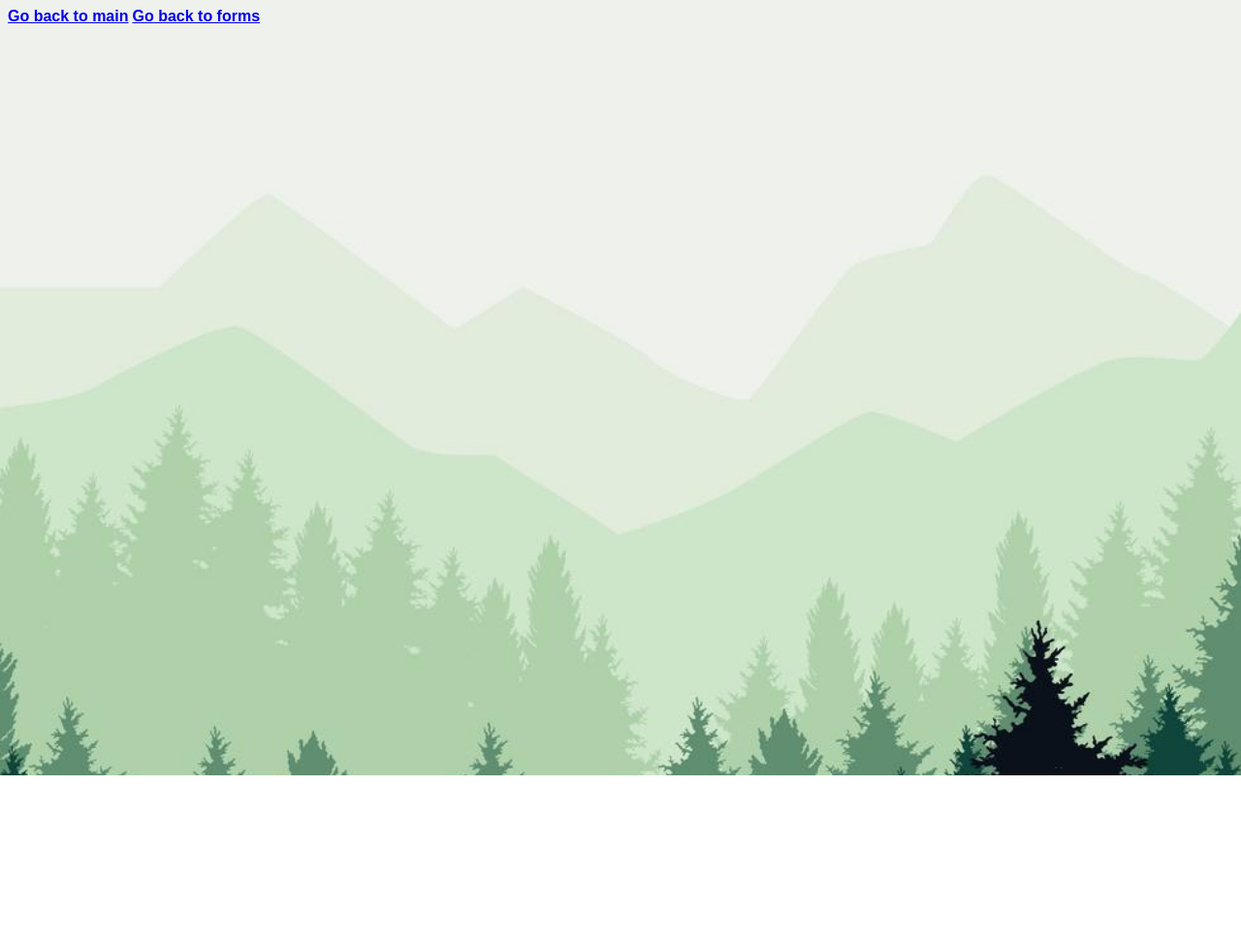
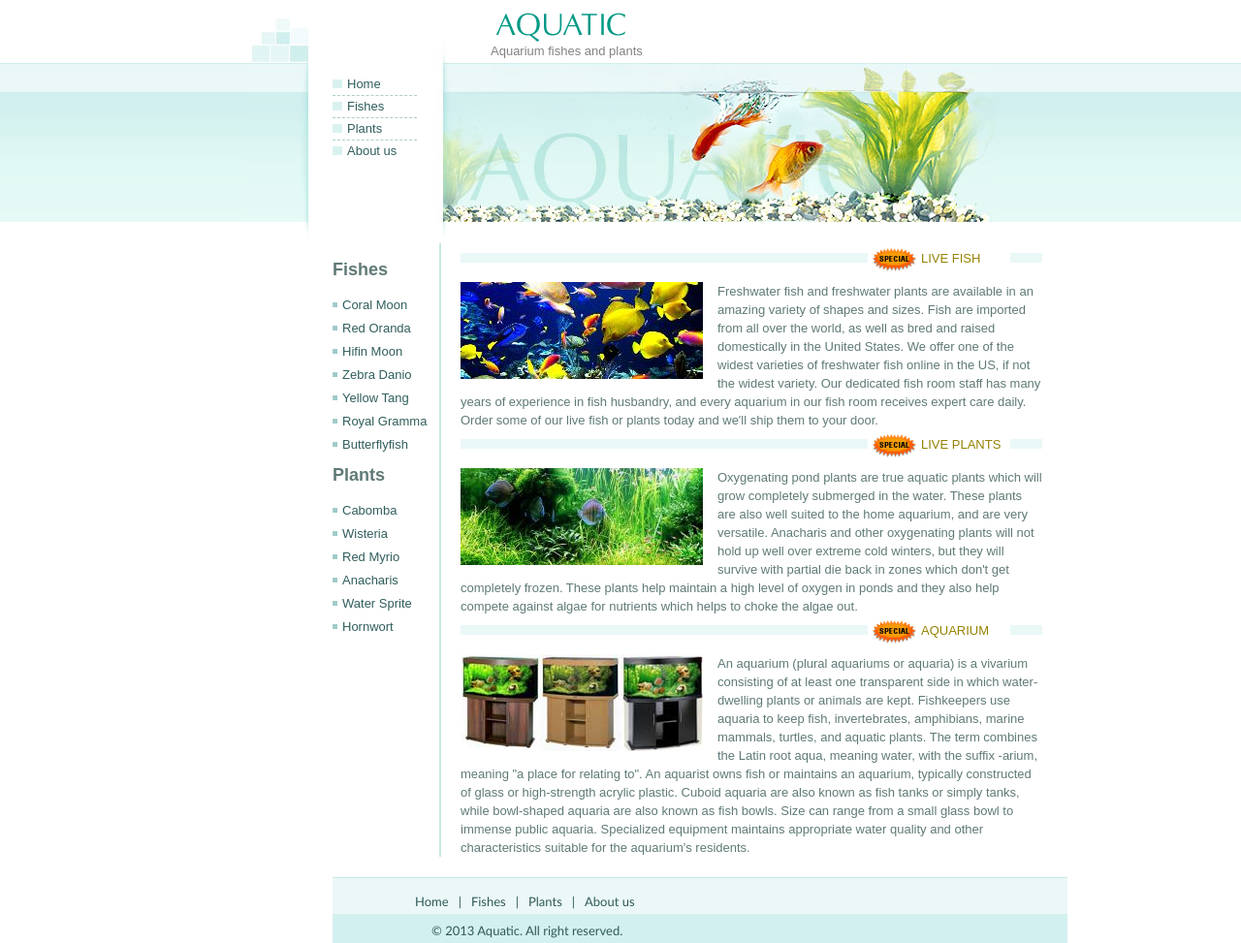
Before and after one commit to bondarukoleh/html_css_playground, a plain HTML site: page pages/site_page.html in a window 1280 px wide. Shown: the whole page at 97% size. Before the commit the page ends 800 px from the top, so only its background shows below. Drawn offline with Linux system fonts and the light colour scheme.

Commit message:
home page of random site added

```diff
--- /dev/null
+++ b/css/aquatic.css
@@ -0,0 +1,213 @@
+* {
+  margin: 0px;
+  padding: 0px;
+}
+
+body {
+  padding: 0px;
+  margin: 0px;
+  background: url(../imgs/aquaticImg/main-bg.gif) 0 0 repeat-x #fff;
+  color: #5F7A77;
+  font: 13px/19px Arial, Helvetica, sans-serif;
+}
+
+#topPan {
+  width: 778px;
+  height: 65px;
+  background: url(../imgs/aquaticImg/topbg.jpg) 0 0 no-repeat #fff;
+  color: #828282;
+  position: relative;
+  margin: 0 auto;
+}
+
+#topPan img.logo {
+  width: 136px;
+  height: 31px;
+  border: 0;
+  top: 12px;
+  left: 260px;
+  position: absolute;
+}
+
+#topPan p.caption {
+  width: 180px;
+  background: #fff;
+  top: 43px;
+  left: 255px;
+  position: absolute;
+}
+
+#headerPan {
+  width: 686px;
+  height: 153px;
+  background: url(../imgs/aquaticImg/header.jpg) 0 0 no-repeat;
+  position: relative;
+  margin: 0 auto;
+  padding: 11px 0 0 92px;
+}
+
+ul {
+  list-style-type: none;
+}
+
+#headerPan ul.leftMenu {
+  width: 87px;
+}
+
+#headerPan ul.leftMenu li {
+  width: 87px;
+  height: 22px;
+  border-bottom: 1px dashed #AECCCA;
+}
+
+#headerPan ul.leftMenu li a {
+  width: 72px;
+  height: 22px;
+  background: url(../imgs/aquaticImg/bullet-normal.gif) 0 6px no-repeat #fff;
+  display: block;
+  color: #305E5C;
+  line-height: 22px;
+  text-decoration: none;
+  padding: 0 0 0 15px;
+}
+
+#headerPan ul.leftMenu li a:hover {
+  background: url(../imgs/aquaticImg/bullet-hover.gif) 0 6px no-repeat #fff;
+}
+
+#headerPan ul.leftMenu li.clients {
+  border-bottom: none;
+}
+
+#bodyPan {
+  width: 686px;
+  position: relative;
+  margin: 0 auto;
+  background: url(../imgs/aquaticImg/bodybg.gif) 0 0 no-repeat;
+  padding: 22px 0 0 92px;
+}
+
+#leftPan {
+  width: 114px;
+  float: left;
+}
+
+#leftPan h2 {
+  width: 114px;
+  height: 34px;
+  background: #fff;
+  color: #5F7A77;
+  font-size: 18px;
+  line-height: 34px;
+  padding: 10px 0 0 0;
+}
+
+#leftPan ul {
+  width: 114px;
+}
+
+#leftPan ul li {
+  height: 24px;
+}
+
+#leftPan ul li a {
+  text-decoration: none;
+  color: #305E5C;
+  background: url(../imgs/aquaticImg/bullet2-normal.gif) 0px 17px no-repeat #fff;
+  display: block;
+  padding: 10px 0 0 10px;
+}
+
+#leftPan ul li a:hover {
+  background: url(../imgs/aquaticImg/bullet2-hover.gif) 0px 17px no-repeat #fff;
+}
+
+.justify {
+  width: 600px;
+}
+
+p.justify img {
+  margin-right: 15px;
+  float: left;
+}
+
+#rightPan {
+  width: 510px;
+  border-left: 2px solid #C8E8E2;
+  margin: 0 0 0 110px;
+  position: relative;
+  padding: 0 30px 0 20px;
+}
+
+.more {
+  width: 600px;
+  height: 25px;
+  float: none;
+  background: url(../imgs/aquaticImg/sky-color-bg.gif) 0 10px repeat-x;
+  padding: 5px 0 10px 0;
+}
+
+#rightPan p.more a {
+  width: 92px;
+  height: 25px;
+  display: block;
+  background: url(../imgs/aquaticImg/special.gif) 5px 0 no-repeat #fff;
+  color: #958201;
+  line-height: 21px;
+  text-transform: uppercase;
+  text-decoration: none;
+  position: absolute;
+  margin: 0 0 0 420px;
+  padding: 0 0 0 55px;
+}
+
+#rightPan p.more a:hover {
+  background: url(../imgs/aquaticImg/buy.gif) 0 0 no-repeat #fff;
+  color: #645804;
+}
+
+#footermainPan {
+  height: 53px;
+  width: 758px;
+  background: url(../imgs/aquaticImg/footerbg.gif) 0 0 repeat-x #D3F0F0;
+  color: #2F5958;
+  font: 13px/20px "Trebuchet MS", Arial, Helvetica, sans-serif;
+  position: relative;
+  margin: 0 auto;
+  clear: both;
+  padding: 36px 0 0 0;
+}
+
+#footerPan {
+  width: 738px;
+  position: relative;
+  margin: 0 auto;
+}
+
+#footerPan ul {
+  width: 608px;
+  height: 20px;
+  position: relative;
+  margin: 0 auto;
+}
+
+#footerPan li {
+  float: left;
+}
+
+#footerPan ul li a {
+  padding: 0 10px 0;
+  color: #2F5958;
+  background: #EBF8F7;
+  text-decoration: none;
+  font-size: 13px;
+}
+
+#footerPan ul li a:hover {
+  text-decoration: underline;
+}
+
+#footerPan p.copyright {
+  width: 250px;
+  margin: 10px 0 0 92px;
+}
--- a/pages/site_page.html
+++ b/pages/site_page.html
@@ -5,23 +5,108 @@
   <meta charset="UTF-8">
   <meta name="viewport" content="width=device-width, initial-scale=1.0">
   <meta http-equiv="X-UA-Compatible" content="ie=edge">
-  <title>Site page</title>
-  <style>
-    body {
-      background-image: url('../imgs/vector-abstract-forest-landscape.jpg');
-      background-size: cover;
-    }
-    a {
-      font-weight: bolder;
-      font-family: fantasy;
-    }
-  </style>
+  <title>Aquatic</title>
+  <link rel="stylesheet" href="../css/aquatic.css">
 </head>
 
 <body>
+  <div>
+    <div id="topPan">
+      <a href="./site_page.html">
+        <img src="../imgs/aquaticImg/logo.gif" alt="Aquatic" title="Aquatic" class="logo">
+      </a>
+      <p class="caption">Aquarium fishes and plants</p>
+    </div>
+  </div>
 
-    <a href="./index.html" target="_self" title="Go back to main">Go back to main</a>
-    <a href="./forms.html" target="_self" title="Go back to forms">Go back to forms</a>
+  <div id="headerPan">
+    <ul class="leftMenu">
+      <li><a href="./site_page.html">Home</a></li>
+      <li><a href="#">Fishes</a></li>
+      <li><a href="#">Plants</a></li>
+      <li class="clients"><a href="#">About us</a></li>
+    </ul>
+  </div>
+
+  <div id="bodyPan">
+    <div id="leftPan">
+      <h2>Fishes</h2>
+      <ul>
+        <li><a href="#">Coral
+            Moon</a></li>
+        <li><a href="#">Red Oranda</a></li>
+        <li><a href="#">Hifin
+            Moon</a></li>
+        <li><a href="#">Zebra
+            Danio</a></li>
+        <li><a href="#">Yellow Tang</a></li>
+        <li><a href="#">Royal Gramma</a></li>
+        <li><a href="#">Butterflyfish</a></li>
+      </ul>
+      <h2>Plants</h2>
+      <ul>
+        <li><a href="#">Cabomba</a></li>
+        <li><a href="#">Wisteria</a></li>
+        <li><a href="#">Red Myrio</a></li>
+        <li><a href="#">Anacharis</a></li>
+        <li><a href="#">Water Sprite</a></li>
+        <li><a href="#">Hornwort</a></li>
+      </ul>
+    </div>
+
+    <div id="rightPan">
+      <p class="more"><a href="#">live fish</a></p>
+      <p class="justify">
+        <img src="../imgs/aquaticImg/fish.jpg" alt="liveFish" title="LiveFish">
+        Freshwater fish and freshwater plants are available in an amazing variety of shapes and sizes.
+        Fish are imported from all over the world, as well as bred and raised domestically in the United States.
+        We offer one of the widest varieties of freshwater fish online in the US, if not the widest variety.
+        Our dedicated fish room staff has many years of experience in fish husbandry, and every aquarium in our fish
+        room receives expert care daily. Order some of our live fish or plants today and we'll ship them to your door.
+      </p>
+
+      <p class="more"><a href="#">live plants</a></p>
+      <p class="justify">
+        <img src="../imgs/aquaticImg/plant.jpg" alt="LivePlants" title="LiveP lants" />
+        Oxygenating pond plants are true aquatic plants which will grow completely submerged in the water.
+        These plants are also well suited to the home aquarium, and are very versatile.
+        Anacharis and other oxygenating plants will not hold up well over extreme cold winters,
+        but they will survive with partial die back in zones which don't get completely frozen.
+        These plants help maintain a high level of oxygen in ponds and they also help compete against algae for
+        nutrients which helps to choke the algae out.
+      </p>
+
+      <p class="more"><a href="#">aquarium</a></p>
+
+      <p class="justify">
+        <img src="../imgs/aquaticImg/aquarium.jpg" alt="Aquarium" title="Aquarium" />
+
+        An aquarium (plural aquariums or aquaria) is a vivarium consisting of at least one transparent side in which
+        water-dwelling plants or animals are kept. Fishkeepers use aquaria to keep fish, invertebrates, amphibians,
+        marine mammals, turtles, and aquatic plants. The term combines the Latin root aqua, meaning water, with the
+        suffix -arium, meaning "a place for relating to".
+        An aquarist owns fish or maintains an aquarium, typically constructed of glass or high-strength acrylic
+        plastic.
+        Cuboid aquaria are also known as fish tanks or simply tanks, while bowl-shaped aquaria are also known as fish
+        bowls.
+        Size can range from a small glass bowl to immense public aquaria. Specialized equipment maintains appropriate
+        water
+        quality and other characteristics suitable for the aquarium's residents.
+      </p>
+    </div>
+
+    <div id="footermainPan">
+        <div id="footerPan">
+            <ul>
+                <li><a href="index.html">Home</a>| </li>
+                <li><a href="#">Fishes</a>| </li>
+                <li><a href="#">Plants</a>| </li>
+                <li><a href="#">About us</a></li>
+            </ul>
+            <p class="copyright">© 2013 Aquatic. All right reserved.</p>
+        </div>
+    </div>
+  </div>
 </body>
 
 </html>
```
Also changed, not shown: imgs/aquaticImg/aquarium.jpg (added), imgs/aquaticImg/bodybg.gif (added), imgs/aquaticImg/bullet-hover.gif (added), imgs/aquaticImg/bullet-normal.gif (added), imgs/aquaticImg/bullet2-hover.gif (added), imgs/aquaticImg/bullet2-normal.gif (added), imgs/aquaticImg/buy.gif (added), imgs/aquaticImg/fish.jpg (added), imgs/aquaticImg/footerbg.gif (added), imgs/aquaticImg/header.jpg (added), imgs/aquaticImg/logo.gif (added), imgs/aquaticImg/main-bg.gif (added), imgs/aquaticImg/plant.jpg (added), imgs/aquaticImg/sky-color-bg.gif (added), 2 more files.
